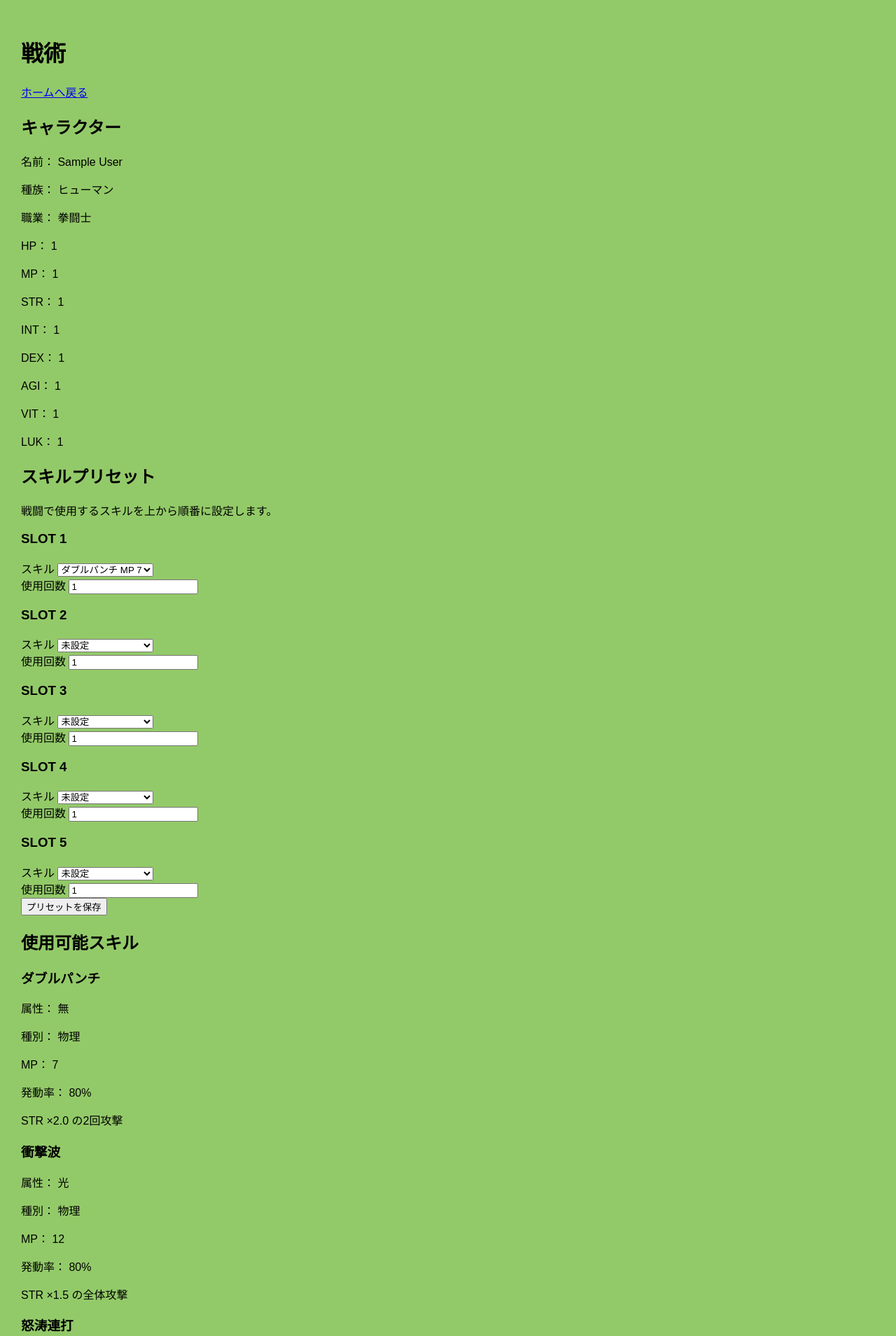
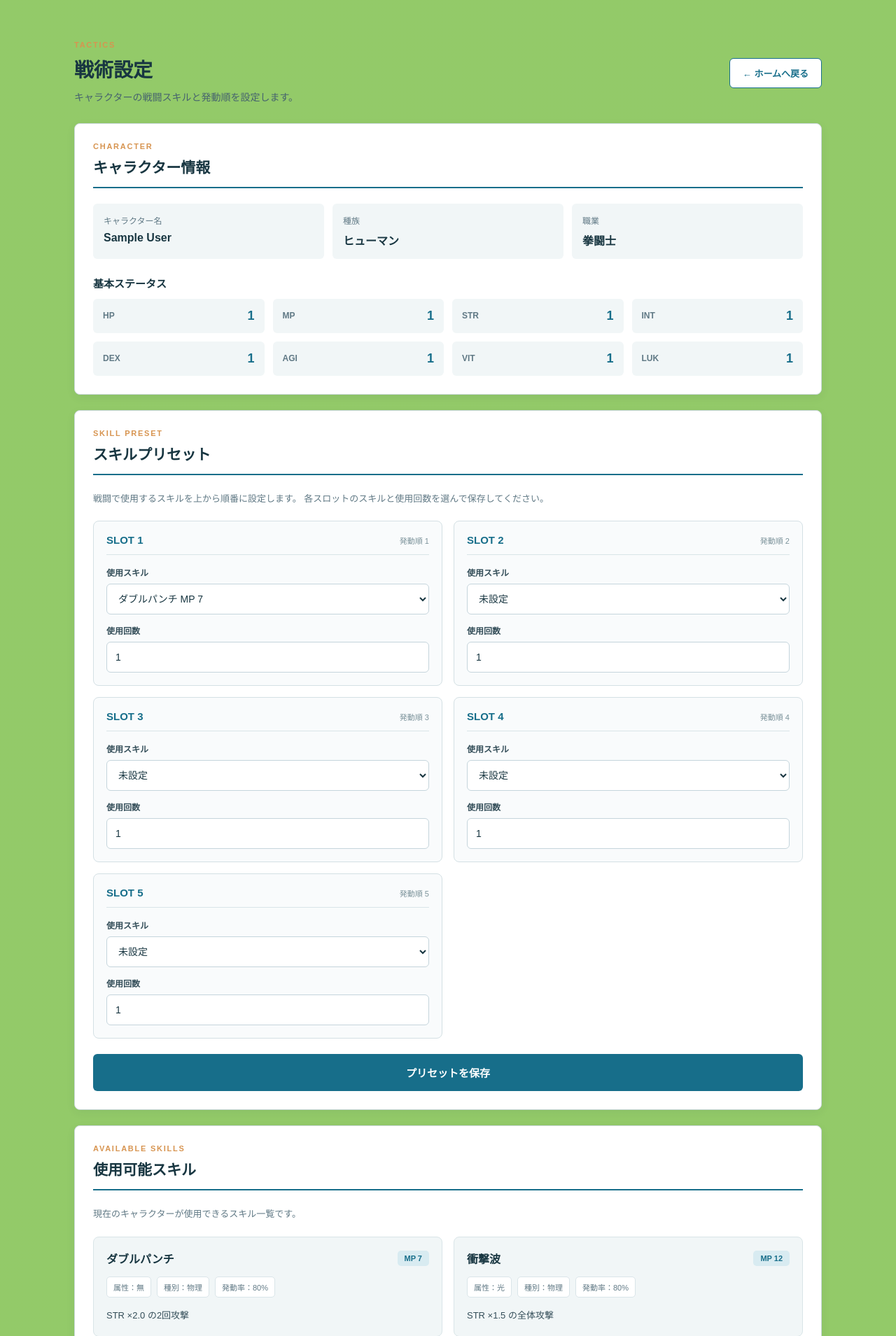
Before and after one commit to x24g061/QhymiaProject, a Django app: page /battle/tactics/ in a window 1280 px wide. Shown: the part 70-1979 px from the top of the page at 70% size. Run offline with Django 5.2, Linux system fonts and the light colour scheme; a user stored in the database is signed in; data comes from the database, SQL or seed files in the repository; tables that the repository leaves empty hold one stand-in row (values such as "Sample post").

Commit message:
style: 戦術画面のUIを改善

```diff
--- /dev/null
+++ b/static/css/tactics.css
@@ -0,0 +1,408 @@
+/* ========================================
+   Qhymia 戦術画面
+======================================== */
+
+.tactics-page {
+    width: 100%;
+    max-width: 1100px;
+    margin: 0 auto;
+    padding: 28px 16px 60px;
+    color: #183641;
+    box-sizing: border-box;
+}
+
+.tactics-page * {
+    box-sizing: border-box;
+}
+
+/* ========================================
+   ページヘッダー
+======================================== */
+
+.tactics-heading {
+    display: flex;
+    align-items: center;
+    justify-content: space-between;
+    flex-wrap: wrap;
+    gap: 20px;
+    margin-bottom: 24px;
+}
+
+.tactics-eyebrow {
+    color: #d79450;
+    font-size: 11px;
+    font-weight: 700;
+    letter-spacing: 0.16em;
+    margin: 0 0 8px;
+}
+
+.tactics-heading h1 {
+    font-size: 28px;
+    color: #183641;
+    margin: 0 0 10px;
+}
+
+.tactics-intro {
+    color: #46636e;
+    font-size: 14px;
+    line-height: 1.7;
+    margin: 0;
+}
+
+.tactics-home-link {
+    display: inline-flex;
+    align-items: center;
+    justify-content: center;
+    padding: 11px 18px;
+    border: 1px solid #176e8a;
+    border-radius: 6px;
+    color: #176e8a;
+    background: #fff;
+    font-size: 13px;
+    font-weight: 600;
+    text-decoration: none;
+}
+
+.tactics-home-link:hover {
+    background: #e7f3f6;
+}
+
+/* ========================================
+   共通カード
+======================================== */
+
+.tactics-card {
+    background: #fff;
+    border: 1px solid #cad7db;
+    border-radius: 8px;
+    padding: 26px;
+    margin-bottom: 22px;
+    box-shadow: 0 4px 14px rgba(17, 58, 76, 0.06);
+}
+
+.tactics-section-heading {
+    border-bottom: 2px solid #176e8a;
+    padding-bottom: 14px;
+    margin-bottom: 22px;
+}
+
+.tactics-section-heading h2 {
+    margin: 0;
+    font-size: 21px;
+    color: #183641;
+}
+
+.tactics-description {
+    margin: 0 0 20px;
+    color: #607985;
+    font-size: 13px;
+    line-height: 1.8;
+}
+
+.tactics-subheading {
+    font-size: 15px;
+    margin: 24px 0 12px;
+    color: #183641;
+}
+
+/* ========================================
+   キャラクター情報
+======================================== */
+
+.tactics-profile {
+    display: grid;
+    grid-template-columns: repeat(3, minmax(0, 1fr));
+    gap: 12px;
+}
+
+.tactics-profile-item {
+    display: flex;
+    flex-direction: column;
+    gap: 8px;
+    padding: 15px;
+    background: #f1f6f7;
+    border-radius: 6px;
+    min-width: 0;
+}
+
+.tactics-profile-item span {
+    font-size: 12px;
+    color: #607985;
+}
+
+.tactics-profile-item strong {
+    font-size: 16px;
+    overflow-wrap: anywhere;
+}
+
+.tactics-stats {
+    display: grid;
+    grid-template-columns: repeat(4, minmax(0, 1fr));
+    gap: 12px;
+}
+
+.tactics-stat {
+    display: flex;
+    align-items: center;
+    justify-content: space-between;
+    gap: 8px;
+    background: #f1f6f7;
+    padding: 14px;
+    border-radius: 6px;
+}
+
+.tactics-stat span {
+    color: #607985;
+    font-size: 12px;
+    font-weight: 600;
+}
+
+.tactics-stat strong {
+    font-size: 18px;
+    color: #176e8a;
+}
+
+/* ========================================
+   スキルプリセット
+======================================== */
+
+.tactics-slot-grid {
+    display: grid;
+    grid-template-columns: repeat(2, minmax(0, 1fr));
+    gap: 16px;
+}
+
+.tactics-slot {
+    border: 1px solid #d4e0e4;
+    border-radius: 8px;
+    background: #f9fbfc;
+    padding: 18px;
+    min-width: 0;
+}
+
+.tactics-slot-heading {
+    display: flex;
+    align-items: center;
+    justify-content: space-between;
+    gap: 10px;
+    border-bottom: 1px solid #d9e5e8;
+    padding-bottom: 12px;
+    margin-bottom: 16px;
+}
+
+.tactics-slot-heading h3 {
+    font-size: 15px;
+    color: #176e8a;
+    margin: 0;
+}
+
+.tactics-slot-heading span {
+    color: #7b929a;
+    font-size: 11px;
+}
+
+.tactics-field {
+    margin-bottom: 14px;
+}
+
+.tactics-field:last-child {
+    margin-bottom: 0;
+}
+
+.tactics-field label {
+    display: block;
+    font-size: 12px;
+    font-weight: 600;
+    margin-bottom: 8px;
+    color: #344e59;
+}
+
+.tactics-field select,
+.tactics-field input {
+    display: block;
+    width: 100%;
+    min-height: 44px;
+    padding: 10px 12px;
+    font: inherit;
+    font-size: 14px;
+    color: #183641;
+    background: #fff;
+    border: 1px solid #c5d5dc;
+    border-radius: 6px;
+}
+
+.tactics-field select:focus,
+.tactics-field input:focus {
+    outline: 2px solid #176e8a;
+    outline-offset: 1px;
+}
+
+.tactics-error {
+    color: #a43d3d;
+    background: #fff0ee;
+    padding: 14px;
+    border-radius: 6px;
+    margin-bottom: 20px;
+    font-size: 13px;
+}
+
+/* ========================================
+   保存ボタン
+======================================== */
+
+.tactics-save {
+    display: block;
+    width: 100%;
+    margin-top: 22px;
+    padding: 16px;
+    background: #176e8a;
+    border: 0;
+    border-radius: 6px;
+    color: #fff;
+    font-size: 15px;
+    font-weight: 700;
+    cursor: pointer;
+    transition: background 0.2s;
+}
+
+.tactics-save:hover {
+    background: #12566d;
+}
+
+.tactics-save:focus-visible {
+    outline: 3px solid #d79450;
+    outline-offset: 3px;
+}
+
+/* ========================================
+   使用可能スキル
+======================================== */
+
+.tactics-skills-grid {
+    display: grid;
+    grid-template-columns: repeat(2, minmax(0, 1fr));
+    gap: 16px;
+}
+
+.tactics-skill {
+    background: #f1f6f7;
+    border: 1px solid #d9e5e8;
+    border-radius: 8px;
+    padding: 18px;
+    min-width: 0;
+}
+
+.tactics-skill-heading {
+    display: flex;
+    align-items: center;
+    justify-content: space-between;
+    flex-wrap: wrap;
+    gap: 10px;
+    margin-bottom: 14px;
+}
+
+.tactics-skill-heading h3 {
+    margin: 0;
+    color: #183641;
+    font-size: 16px;
+}
+
+.tactics-skill-mp,
+.tactics-skill-tag {
+    display: inline-block;
+    background: #d8ebf1;
+    color: #176e8a;
+    padding: 5px 10px;
+    border-radius: 5px;
+    font-size: 11px;
+    font-weight: 700;
+}
+
+.tactics-skill-tag {
+    background: #e6e0f5;
+    color: #7652a5;
+}
+
+.tactics-skill-meta {
+    display: flex;
+    flex-wrap: wrap;
+    gap: 8px;
+    margin-bottom: 14px;
+}
+
+.tactics-skill-meta span {
+    padding: 6px 9px;
+    background: #fff;
+    border: 1px solid #dae5e9;
+    border-radius: 5px;
+    font-size: 11px;
+    color: #607985;
+}
+
+.tactics-skill-description {
+    margin: 0;
+    color: #344e59;
+    font-size: 13px;
+    line-height: 1.8;
+    overflow-wrap: anywhere;
+}
+
+.tactics-empty {
+    color: #607985;
+    font-size: 13px;
+}
+
+/* ========================================
+   タブレット・スマホ
+======================================== */
+
+@media (max-width: 768px) {
+    .tactics-page {
+        padding: 18px 12px 40px;
+    }
+
+    .tactics-card {
+        padding: 18px;
+    }
+
+    .tactics-profile {
+        grid-template-columns: repeat(2, minmax(0, 1fr));
+    }
+
+    .tactics-stats {
+        grid-template-columns: repeat(2, minmax(0, 1fr));
+    }
+
+    .tactics-slot-grid,
+    .tactics-skills-grid {
+        grid-template-columns: 1fr;
+    }
+}
+
+@media (max-width: 480px) {
+    .tactics-heading {
+        flex-direction: column;
+        align-items: stretch;
+    }
+
+    .tactics-heading h1 {
+        font-size: 24px;
+    }
+
+    .tactics-home-link {
+        align-self: flex-start;
+    }
+
+    .tactics-profile {
+        grid-template-columns: 1fr;
+    }
+
+    .tactics-section-heading h2 {
+        font-size: 18px;
+    }
+
+    .tactics-slot,
+    .tactics-skill {
+        padding: 14px;
+    }
+}
--- a/templates/tactics.html
+++ b/templates/tactics.html
@@ -1,233 +1,242 @@
 {% extends "base.html" %}
+{% load static %}
 
-{% block title %}
-戦術 | Qhymia
+{% block title %}戦術 | Qhymia{% endblock %}
+
+{% block extra_css %}
+<link rel="stylesheet" href="{% static 'css/tactics.css' %}">
 {% endblock %}
 
 {% block content %}
 
 <div class="tactics-page">
 
-    <h1>戦術</h1>
+    <!-- ページヘッダー -->
+    <div class="tactics-heading">
+        <div>
+            <p class="tactics-eyebrow">TACTICS</p>
+            <h1>戦術設定</h1>
+            <p class="tactics-intro">
+                キャラクターの戦闘スキルと発動順を設定します。
+            </p>
+        </div>
 
-    <a href="{% url 'home' %}">
-        ホームへ戻る
+        <a href="{% url 'home' %}" class="tactics-home-link">
+            ← ホームへ戻る
         </a>
+    </div>
 
+    <!-- キャラクター情報 -->
+    <section class="tactics-card">
 
-    <!-- =========================
-         キャラクター情報
-    ========================== -->
+        <div class="tactics-section-heading">
+            <p class="tactics-eyebrow">CHARACTER</p>
+            <h2>キャラクター情報</h2>
+        </div>
 
-    <section>
+        <div class="tactics-profile">
+            <div class="tactics-profile-item">
+                <span>キャラクター名</span>
+                <strong>{{ character.name }}</strong>
+            </div>
+            <div class="tactics-profile-item">
+                <span>種族</span>
+                <strong>{{ character.get_race_display }}</strong>
+            </div>
+            <div class="tactics-profile-item">
+                <span>職業</span>
+                <strong>{{ character.get_job_display }}</strong>
+            </div>
+        </div>
 
-        <h2>キャラクター</h2>
+        <h3 class="tactics-subheading">基本ステータス</h3>
 
-        <p>
-            名前：
-            {{ character.name }}
-        </p>
-
-        <p>
-            種族：
-            {{ character.get_race_display }}
-        </p>
-
-        <p>
-            職業：
-            {{ character.get_job_display }}
-        </p>
-
-        <p>
-            HP：
-            {{ character.max_hp }}
-        </p>
-
-        <p>
-            MP：
-            {{ character.max_mp }}
-        </p>
-
-        <p>
-            STR：
-            {{ character.strength }}
-        </p>
-
-        <p>
-            INT：
-            {{ character.intelligence }}
-        </p>
-
-        <p>
-            DEX：
-            {{ character.dexterity }}
-        </p>
-
-        <p>
-            AGI：
-            {{ character.agility }}
-        </p>
-
-        <p>
-            VIT：
-            {{ character.vitality }}
-        </p>
-
-        <p>
-            LUK：
-            {{ character.luck }}
-        </p>
+        <div class="tactics-stats">
+            <div class="tactics-stat">
+                <span>HP</span>
+                <strong>{{ character.max_hp }}</strong>
+            </div>
+            <div class="tactics-stat">
+                <span>MP</span>
+                <strong>{{ character.max_mp }}</strong>
+            </div>
+            <div class="tactics-stat">
+                <span>STR</span>
+                <strong>{{ character.strength }}</strong>
+            </div>
+            <div class="tactics-stat">
+                <span>INT</span>
+                <strong>{{ character.intelligence }}</strong>
+            </div>
+            <div class="tactics-stat">
+                <span>DEX</span>
+                <strong>{{ character.dexterity }}</strong>
+            </div>
+            <div class="tactics-stat">
+                <span>AGI</span>
+                <strong>{{ character.agility }}</strong>
+            </div>
+            <div class="tactics-stat">
+                <span>VIT</span>
+                <strong>{{ character.vitality }}</strong>
+            </div>
+            <div class="tactics-stat">
+                <span>LUK</span>
+                <strong>{{ character.luck }}</strong>
+            </div>
+        </div>
 
     </section>
 
+    <!-- スキルプリセット -->
+    <section class="tactics-card">
 
-    <!-- =========================
-         スキルプリセット
-    ========================== -->
+        <div class="tactics-section-heading">
+            <p class="tactics-eyebrow">SKILL PRESET</p>
+            <h2>スキルプリセット</h2>
+        </div>
 
-    <section>
-
-        <h2>スキルプリセット</h2>
-
-        <p>
+        <p class="tactics-description">
             戦闘で使用するスキルを上から順番に設定します。
+            各スロットのスキルと使用回数を選んで保存してください。
         </p>
 
         {% if error_message %}
-            <p>
+        <div class="tactics-error" role="alert">
             {{ error_message }}
-            </p>
+        </div>
         {% endif %}
 
-        <form method="post">
+        <form method="post" class="tactics-form">
+            {% csrf_token %}
 
-            {% csrf_token %}
+            <div class="tactics-slot-grid">
 
                 {% for slot_data in preset_slots %}
 
-                <div class="preset-slot">
+                <div class="tactics-slot">
+                    <div class="tactics-slot-heading">
+                        <h3>SLOT {{ slot_data.slot }}</h3>
+                        <span>発動順 {{ slot_data.slot }}</span>
+                    </div>
 
-                    <h3>
-                        SLOT {{ slot_data.slot }}
-                    </h3>
-
-                    <div>
-
-                        <label>
-                            スキル
+                    <div class="tactics-field">
+                        <label for="skill-{{ slot_data.slot }}">
+                            使用スキル
                         </label>
 
-                        <select
-                            name="skill_{{ slot_data.slot }}"
-                        >
-
-                            <option value="">
-                                未設定
-                            </option>
+                        <select id="skill-{{ slot_data.slot }}" name="skill_{{ slot_data.slot }}">
+                            <option value="">未設定</option>
 
                             {% for skill in available_skills %}
 
-                                <option
-                                    value="{{ skill.id }}"
+                            {% if slot_data.preset and slot_data.preset.skill.id == skill.id %}
 
-                                    {% if slot_data.preset and slot_data.preset.skill.id == skill.id %}
-                                        selected
-                                    {% endif %}
-                                >
-
+                            <option value="{{ skill.id }}" selected>
                                 {{ skill.name }}
-
                                 {% if skill.is_passive %}
                                 【PASSIVE】
                                 {% else %}
                                 MP {{ skill.mp_cost }}
                                 {% endif %}
-
                             </option>
 
+                            {% else %}
+
+                            <option value="{{ skill.id }}">
+                                {{ skill.name }}
+                                {% if skill.is_passive %}
+                                【PASSIVE】
+                                {% else %}
+                                MP {{ skill.mp_cost }}
+                                {% endif %}
+                            </option>
+
+                            {% endif %}
+
                             {% endfor %}
-
                         </select>
-
                     </div>
 
-
-                    <div>
-
-                        <label>
+                    <div class="tactics-field">
+                        <label for="use-count-{{ slot_data.slot }}">
                             使用回数
                         </label>
 
-                        <input
-                            type="number"
-                            name="use_count_{{ slot_data.slot }}"
-                            min="1"
-
-                            {% if slot_data.preset %}
-                                value="{{ slot_data.preset.use_count }}"
-                            {% else %}
-                                value="1"
-                            {% endif %}
-                        >
-
+                        <input id="use-count-{{ slot_data.slot }}" type="number" name="use_count_{{ slot_data.slot }}"
+                            min="1" value="{{ slot_data.preset.use_count|default:1 }}">
                     </div>
 
                 </div>
 
                 {% endfor %}
 
+            </div>
 
-            <button type="submit">
+            <button type="submit" class="tactics-save">
                 プリセットを保存
             </button>
-
         </form>
 
     </section>
 
-    <!-- =========================
-         使用可能スキル
-    ========================== -->
+    <!-- 使用可能スキル -->
+    <section class="tactics-card">
 
-    <section>
+        <div class="tactics-section-heading">
+            <p class="tactics-eyebrow">AVAILABLE SKILLS</p>
+            <h2>使用可能スキル</h2>
+        </div>
 
-        <h2>使用可能スキル</h2>
+        <p class="tactics-description">
+            現在のキャラクターが使用できるスキル一覧です。
+        </p>
+
+        <div class="tactics-skills-grid">
 
             {% for skill in available_skills %}
 
-            <div>
+            <article class="tactics-skill">
 
-                <h3>
-                    {{ skill.name }}
-                </h3>
+                <div class="tactics-skill-heading">
+                    <h3>{{ skill.name }}</h3>
 
-                <p>
-                    属性：
-                    {{ skill.get_attribute_display }}
-                </p>
+                    {% if skill.is_passive %}
+                    <span class="tactics-skill-tag">PASSIVE</span>
+                    {% else %}
+                    <span class="tactics-skill-mp">
+                        MP {{ skill.mp_cost }}
+                    </span>
+                    {% endif %}
+                </div>
 
-                <p>
-                    種別：
-                    {{ skill.get_skill_type_display }}
-                </p>
+                <div class="tactics-skill-meta">
+                    <span>
+                        属性：{{ skill.get_attribute_display }}
+                    </span>
+                    <span>
+                        種別：{{ skill.get_skill_type_display }}
+                    </span>
+                    <span>
+                        発動率：{{ skill.activation_rate }}%
+                    </span>
+                </div>
 
-                <p>
-                    MP：
-                    {{ skill.mp_cost }}
-                </p>
-
-                <p>
-                    発動率：
-                    {{ skill.activation_rate }}%
-                </p>
-
-                <p>
+                <p class="tactics-skill-description">
                     {{ skill.description }}
                 </p>
 
-            </div>
+            </article>
+
+            {% empty %}
+
+            <p class="tactics-empty">
+                現在使用できるスキルはありません。
+            </p>
 
             {% endfor %}
+
+        </div>
 
     </section>
 
```
Lines whose indentation alone changed are shown as unchanged.
